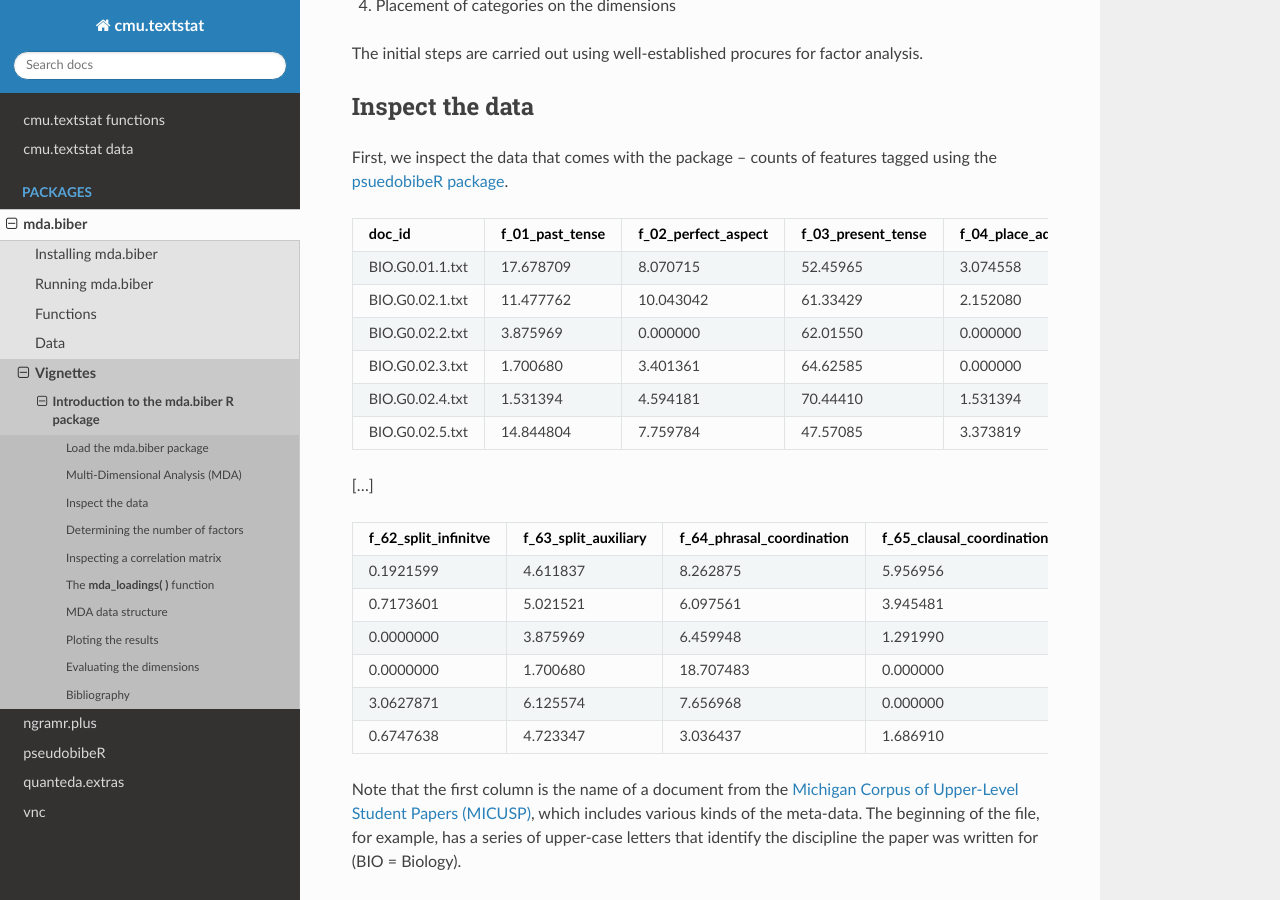
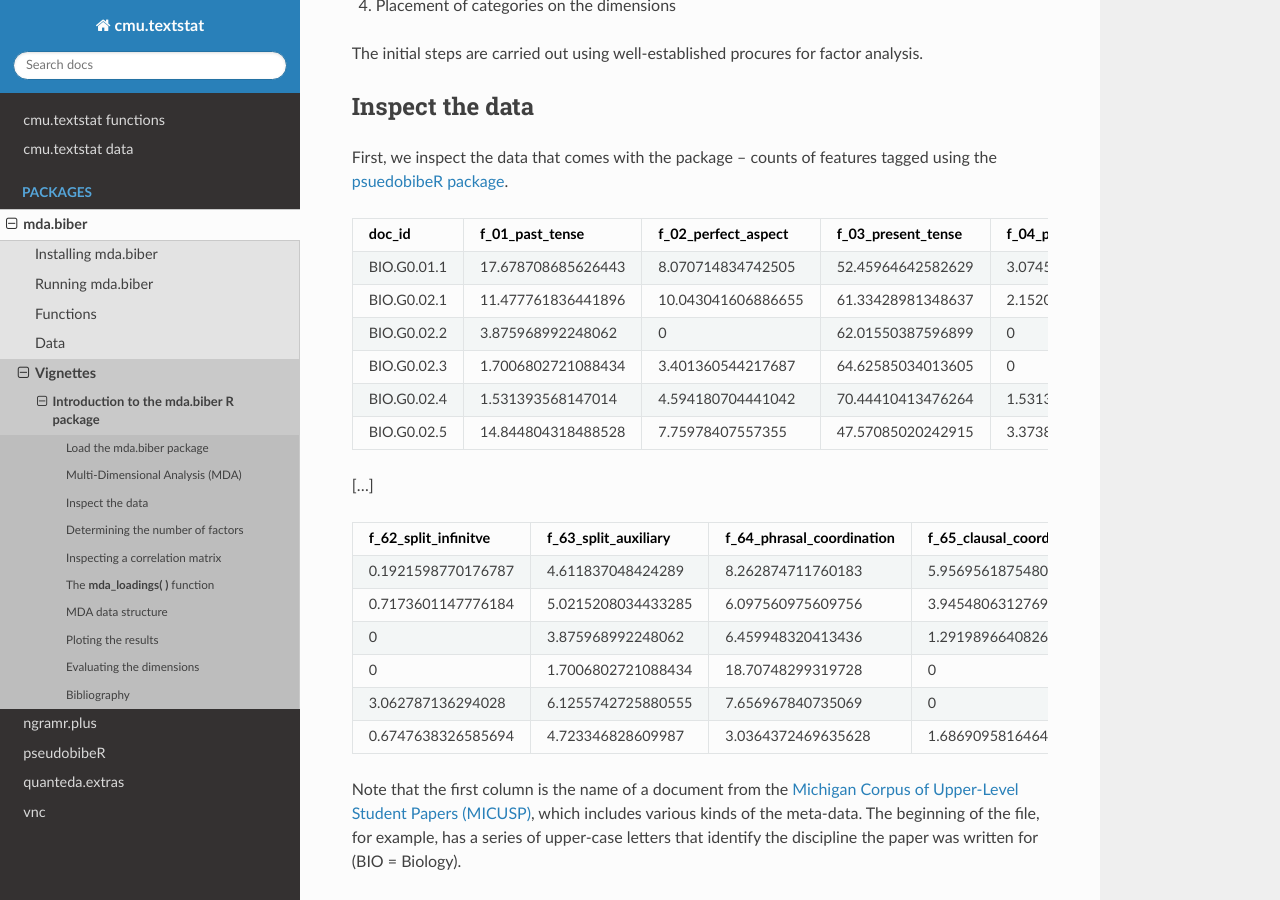
Before and after one commit to browndw/cmu-textstat-docs, a Sphinx documentation site: the page built from docs/mda.biber/vignettes/mda_introduction.md, in a window 1280 px wide and 900 px high, scrolled down 707 px. Built offline with Sphinx 7.4.7 and the Read the Docs theme 2.0.0, drawn with Linux system fonts in a browser that asks for light colours.

Commit message:
Update mda_introduction.md

```diff
--- a/docs/mda.biber/vignettes/mda_introduction.md
+++ b/docs/mda.biber/vignettes/mda_introduction.md
@@ -39,25 +39,26 @@
 features tagged using the [psuedobibeR
 package](https://github.com/browndw/pseudobibeR).
 
-| doc_id          | f\_01\_past\_tense | f\_02\_perfect\_aspect | f\_03\_present\_tense | f\_04\_place\_adverbials | f\_05\_time\_adverbials |
-|-----------------|-----------------|---------------------|--------------------|-----------------------|----------------------|
-| BIO.G0.01.1.txt | 17.678709       | 8.070715            | 52.45965           | 3.074558              | 4.035357             |
-| BIO.G0.02.1.txt | 11.477762       | 10.043042           | 61.33429           | 2.152080              | 6.097561             |
-| BIO.G0.02.2.txt | 3.875969        | 0.000000            | 62.01550           | 0.000000              | 1.291990             |
-| BIO.G0.02.3.txt | 1.700680        | 3.401361            | 64.62585           | 0.000000              | 0.000000             |
-| BIO.G0.02.4.txt | 1.531394        | 4.594181            | 70.44410           | 1.531394              | 0.000000             |
-| BIO.G0.02.5.txt | 14.844804       | 7.759784            | 47.57085           | 3.373819              | 2.024291             |
+| doc\_id      | f\_01\_past\_tense    | f\_02\_perfect\_aspect | f\_03\_present\_tense | f\_04\_place\_adverbials | f\_05\_time\_adverbials |
+|-------------|--------------------|---------------------|--------------------|-----------------------|----------------------|
+| BIO.G0.01.1 | 17.678708685626443 | 8.070714834742505   | 52.45964642582629  | 3.074558032282859     | 4.0353574173712525   |
+| BIO.G0.02.1 | 11.477761836441896 | 10.043041606886655  | 61.33428981348637  | 2.152080344332855     | 6.097560975609756    |
+| BIO.G0.02.2 | 3.875968992248062  | 0                   | 62.01550387596899  | 0                     | 1.2919896640826871   |
+| BIO.G0.02.3 | 1.7006802721088434 | 3.401360544217687   | 64.62585034013605  | 0                     | 0                    |
+| BIO.G0.02.4 | 1.531393568147014  | 4.594180704441042   | 70.44410413476264  | 1.531393568147014     | 0                    |
+| BIO.G0.02.5 | 14.844804318488528 | 7.75978407557355    | 47.57085020242915  | 3.373819163292848     | 2.0242914979757085   |
 
-\[…\]
+\[...\]
 
-| f\_62\_split\_infinitve | f\_63\_split\_auxiliary | f\_64\_phrasal\_coordination | f\_65\_clausal\_coordination | f\_66\_neg\_synthetic | f\_67\_neg\_analytic |
-|----------------------|----------------------|---------------------------|---------------------------|--------------------|-------------------|
-| 0.1921599            | 4.611837             | 8.262875                  | 5.956956                  | 0                  | 4.227517          |
-| 0.7173601            | 5.021521             | 6.097561                  | 3.945481                  | 0                  | 2.869441          |
-| 0.0000000            | 3.875969             | 6.459948                  | 1.291990                  | 0                  | 3.875969          |
-| 0.0000000            | 1.700680             | 18.707483                 | 0.000000                  | 0                  | 0.000000          |
-| 3.0627871            | 6.125574             | 7.656968                  | 0.000000                  | 0                  | 7.656968          |
-| 0.6747638            | 4.723347             | 3.036437                  | 1.686910                  | 0                  | 5.39811           |
+| f\_62\_split\_infinitve | f\_63\_split\_auxiliary | f\_64\_phrasal\_coordination | f\_65\_clausal\_coordination | f\_66\_neg\_synthetic | f\_67\_neg\_analytic  |
+|----------------------|----------------------|---------------------------|---------------------------|--------------------|--------------------|
+| 0.1921598770176787   | 4.611837048424289    | 8.262874711760183         | 5.95695618754804          | 0.7686395080707148 | 4.227517294388932  |
+| 0.7173601147776184   | 5.0215208034433285   | 6.097560975609756         | 3.945480631276901         | 1.4347202295552368 | 2.8694404591104736 |
+| 0                    | 3.875968992248062    | 6.459948320413436         | 1.2919896640826871        | 0                  | 3.875968992248062  |
+| 0                    | 1.7006802721088434   | 18.70748299319728         | 0                         | 0                  | 0                  |
+| 3.062787136294028    | 6.1255742725880555   | 7.656967840735069         | 0                         | 0                  | 7.656967840735069  |
+| 0.6747638326585694   | 4.723346828609987    | 3.0364372469635628        | 1.686909581646424         | 0.6747638326585694 | 5.398110661268555  |
+
 
 Note that the first column is the name of a document from the [Michigan
 Corpus of Upper-Level Student Papers
```
